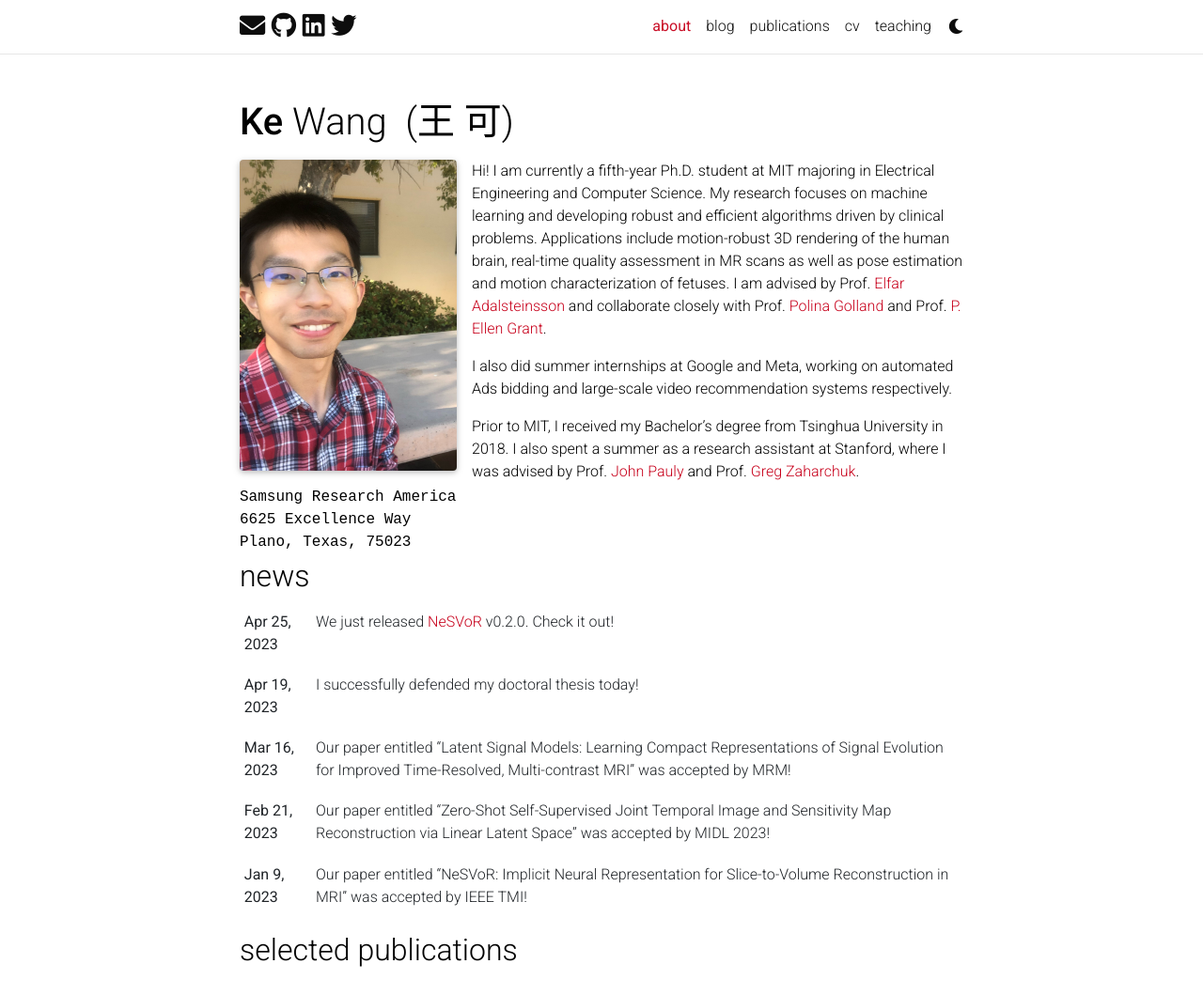
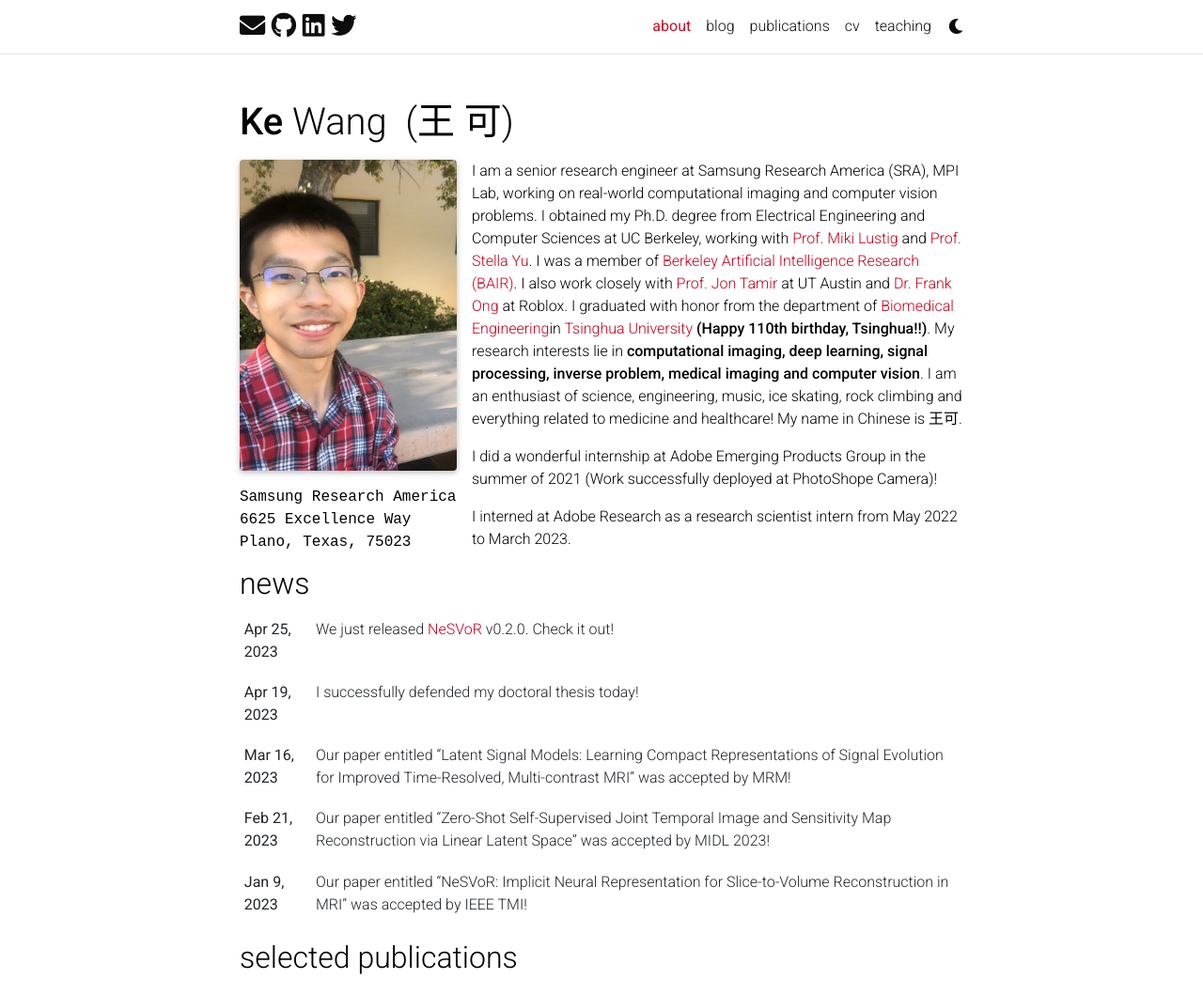
Before and after one commit to molinzhang/molinzhang.github.io, a Jekyll site: the page built from _pages/about.md, in a window 1280 px wide and 1337 px high, cut to the strip 0-1059 px from the top of the window. Shown: the whole strip at 94% size. Built offline with Jekyll 4.4.1, drawn with Linux system fonts in a browser that asks for light colours; full-size pictures stand in for the smaller copies a plugin makes; comment, search, counter and statistics services are not loaded; a style sheet for code colours, icons or effects is not loaded.

Commit message:
update website

```diff
--- a/_pages/about.md
+++ b/_pages/about.md
@@ -19,14 +19,11 @@ selected_papers: true # includes a list of papers marked as "selected={true}"
 social: true  # includes social icons at the bottom of the page
 ---
 
-Hi! I am currently a fifth-year Ph.D. student at MIT majoring in Electrical Engineering and Computer Science.
-My research focuses on machine learning and developing robust and efficient algorithms driven by clinical problems.
-Applications include motion-robust 3D rendering of the human brain, real-time quality assessment in MR scans as well as pose estimation and motion characterization of fetuses.
-I am advised by Prof. [Elfar Adalsteinsson](https://www.rle.mit.edu/people/directory/elfar-adalsteinsson/) and collaborate closely with Prof. [Polina Golland](https://people.csail.mit.edu/polina/) and Prof. [P. Ellen Grant](https://scholar.google.com/citations?user=W4dqZ7EAAAAJ).
+I am a senior research engineer at Samsung Research America (SRA), MPI Lab, working on real-world computational imaging and computer vision problems. I obtained my Ph.D. degree from Electrical Engineering and Computer Sciences at UC Berkeley, working with [Prof. Miki Lustig](http://people.eecs.berkeley.edu/~mlustig/) and [Prof. Stella Yu](https://web.eecs.umich.edu/~stellayu/). I was a member of [Berkeley Artificial Intelligence Research (BAIR)](https://bair.berkeley.edu/). I also work closely with [Prof. Jon Tamir](http://users.ece.utexas.edu/~jtamir/) at UT Austin and [Dr. Frank Ong](https://www.frankongh.com/) at Roblox. I graduated with honor from the department of [Biomedical Engineering](http://www.med.tsinghua.edu.cn/)in [Tsinghua University](http://www.tsinghua.edu.cn/publish/thu2018en/index.html/) **(Happy 110th birthday, Tsinghua!!)**. My research interests lie in **computational imaging, deep learning, signal processing, inverse problem, medical imaging and computer vision**. I am an enthusiast of science, engineering, music, ice skating, rock climbing and everything related to medicine and healthcare! My name in Chinese is 王可.
 
-I also did summer internships at Google and Meta, working on automated Ads bidding and large-scale video recommendation systems respectively.
+I did a wonderful  internship at Adobe Emerging Products Group in the summer of 2021 (Work successfully deployed at PhotoShope Camera)!
 
-Prior to MIT, I received my Bachelor's degree from Tsinghua University in 2018. I also spent a summer as a research assistant at Stanford, where I was advised by Prof. [John Pauly](https://web.stanford.edu/~pauly/) and Prof. [Greg Zaharchuk](https://profiles.stanford.edu/greg-zaharchuk).
+I interned at Adobe Research as a research scientist intern from May 2022 to March 2023.
 
 <!--
 Write your biography here. Tell the world about yourself. Link to your favorite [subreddit](http://reddit.com). You can put a picture in, too. The code is already in, just name your picture `prof_pic.jpg` and put it in the `img/` folder.test
```
